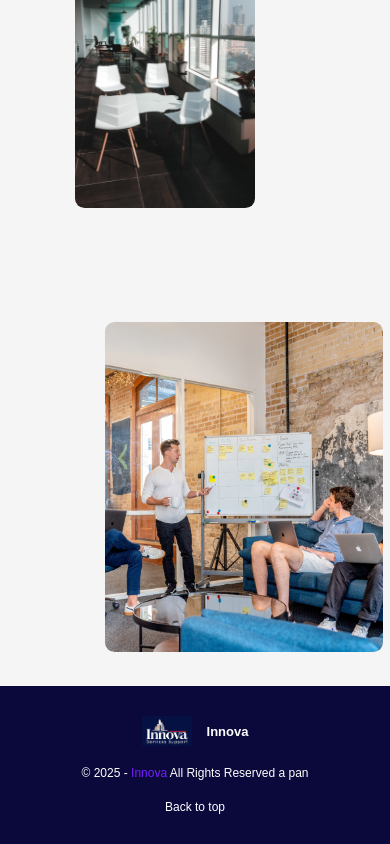
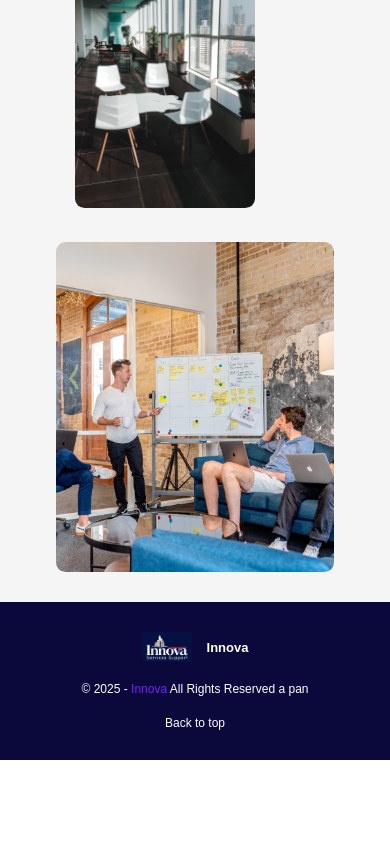
Before and after one commit to majopan/INNOVA-SERVICES-SUPPORT, a React (Create React App) app in the folder innova/: page / in a window 390 px wide. Shown: the part 8646-9490 px from the top of the page. After the commit the page ends 9406 px from the top, so only its background shows below. Built offline with nearby package versions, Linux system fonts and the light colour scheme; a web font is replaced by a local one.

Commit message:
responsive funcional

```diff
--- a/innova/src/components/Sections/Contact.jsx
+++ b/innova/src/components/Sections/Contact.jsx
@@ -38,9 +38,9 @@ export default function Contact() {
                 </ContactImgBox>
               </div>
               <div style={{ width: "50%" }}>
-                <div style={{ marginTop: "100px" }}>
-                  <img src={ContactImg3} alt="office" className="radius6 zz" />
-                </div>
+                <ContactImgBox className="contactImg3Wrapper">
+                  <img src={ContactImg3} alt="office" className="radius6 contactImg3" />
+                </ContactImgBox>
               </div>
             </ImagesWrapper>
           </div>
@@ -103,6 +103,16 @@ const ContactImgBox = styled.div`
   max-width: 180px;
   align-self: flex-end;
   margin: 10px 30px 10px 0;
+
+  &.contactImg3Wrapper {
+    margin-top: 100px;
+
+    @media (max-width: 768px) {
+      margin: 20px auto 0 auto; /* Centra la imagen 3 en pantallas pequeñas */
+      display: flex;
+      justify-content: center;
+    }
+  }
 `;
 
 const SumbitWrapper = styled.div`
```
